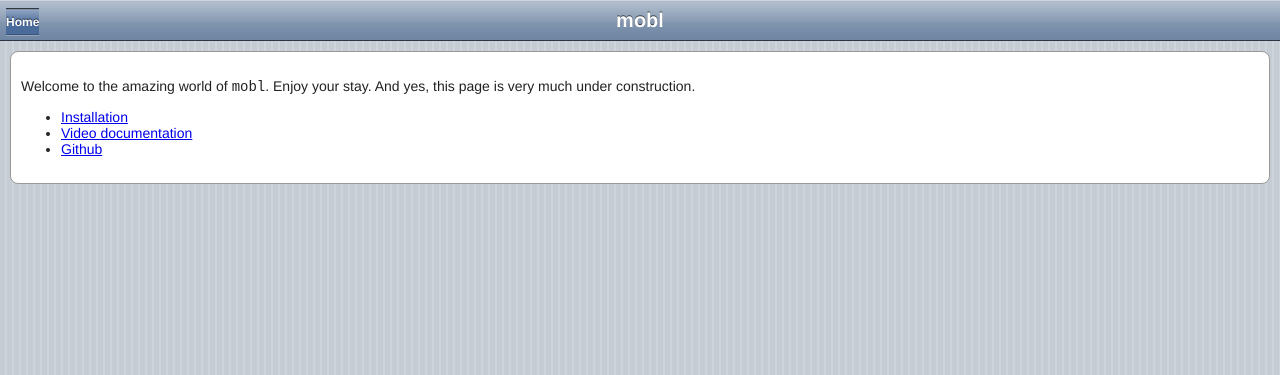
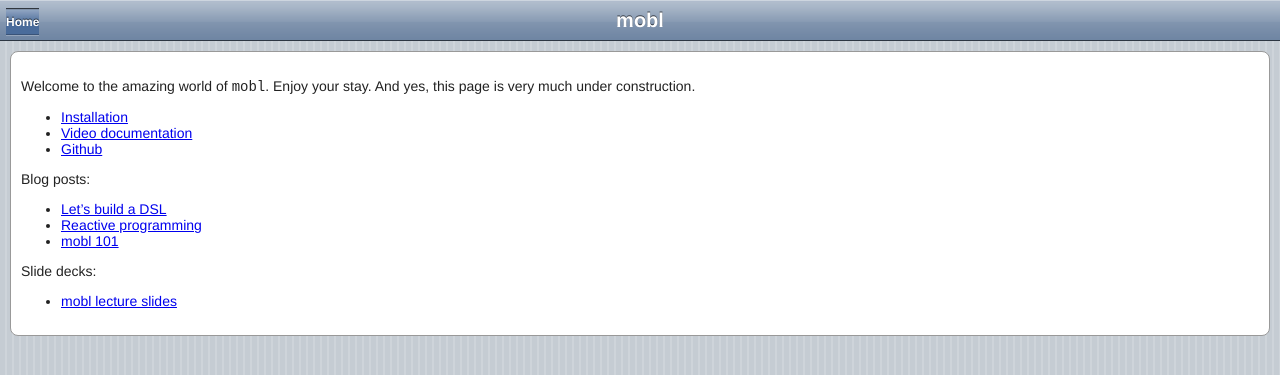
Before and after one commit to willembult/mobl, a Jekyll site: the page built from doc/index.md, in a window 1280 px wide. Shown: the top 375 px of the page. Built offline with Jekyll 4.4.1, drawn with Linux system fonts in a browser that asks for light colours.

```diff
--- a/doc/index.md
+++ b/doc/index.md
@@ -9,3 +9,13 @@
 * [Installation](install.html)
 * [Video documentation](video.html)
 * [Github](http://github.com/zefhemel/mobl)
+
+Blog posts:
+
+* [Let's build a DSL](http://zef.me/2693/lets-build-a-dsl)
+* [Reactive programming](http://zef.me/3098/reactive-programming)
+* [mobl 101](http://zef.me/3295/mobl-101)
+
+Slide decks:
+
+* [mobl lecture slides](http://www.slideshare.net/zefhemel/mobl)
```
Also changed, not shown: 2 other files.
